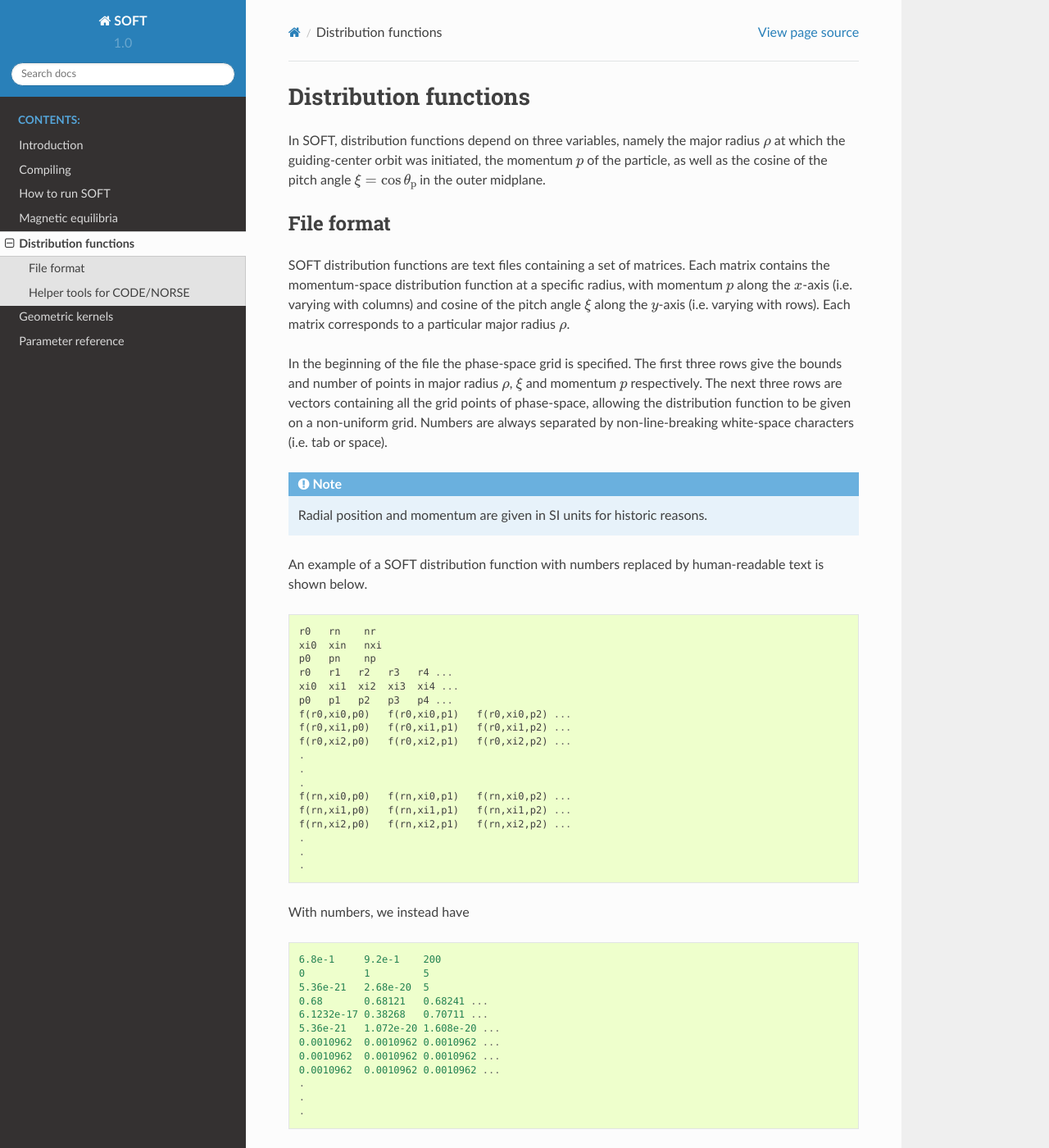
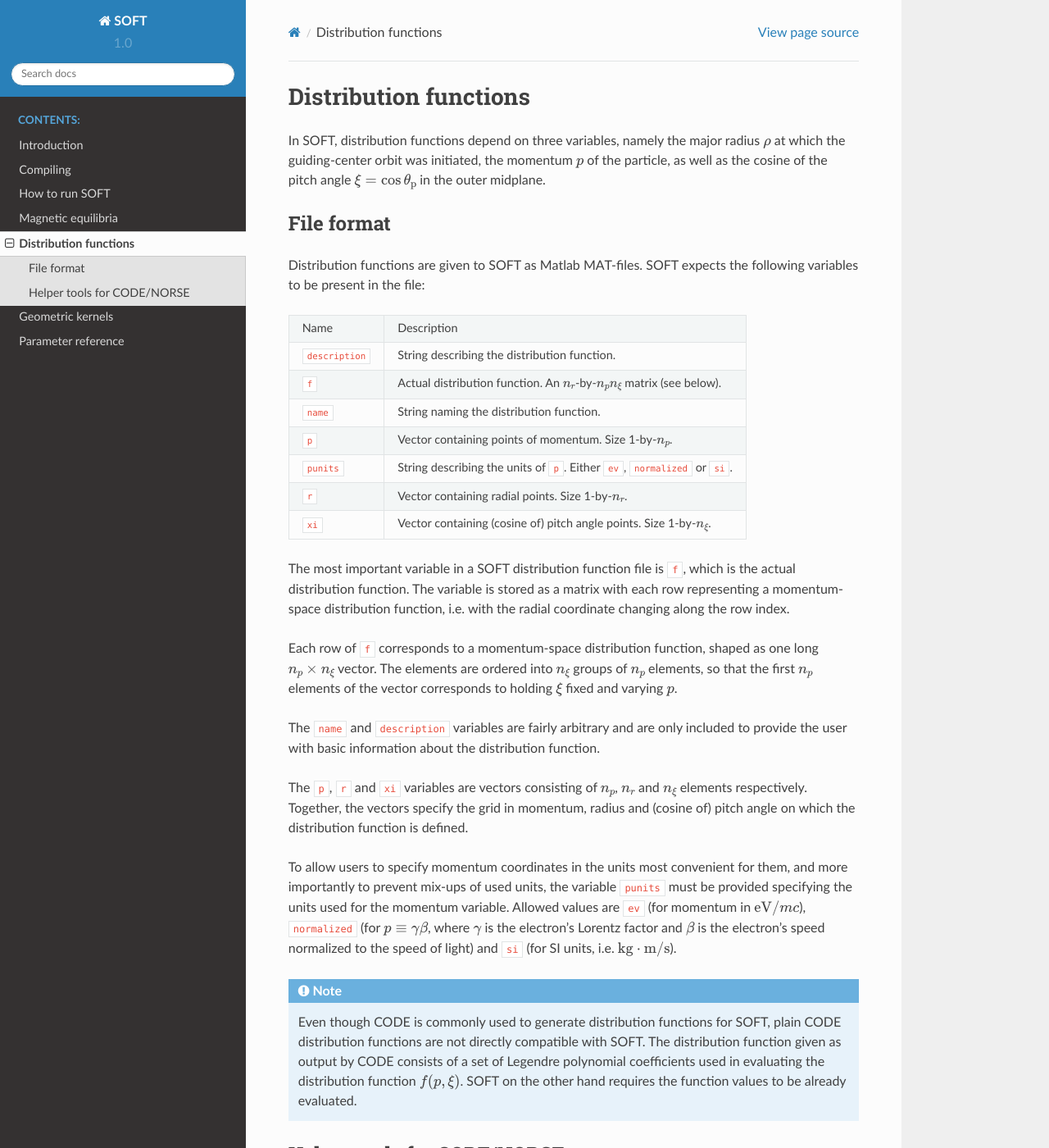
Before and after one commit to hoppe93/SOFT, a Sphinx documentation site: the page built from docs/sphinx/distributions.rst, in a window 1280 px wide and 1400 px high. Shown: the whole window at 82% size. Built offline with Sphinx 7.4.7 and the Read the Docs theme 2.0.0, drawn with Linux system fonts in a browser that asks for light colours.

Commit message:
Updated documentation

```diff
--- a/docs/sphinx/distributions.rst
+++ b/docs/sphinx/distributions.rst
@@ -6,55 +6,56 @@ as the cosine of the pitch angle :math:`\xi = \cos\theta_\mathrm{p}` in the oute
 
 File format
 -----------
-SOFT distribution functions are text files containing a set of matrices. Each matrix contains
-the momentum-space distribution function at a specific radius, with momentum :math:`p` along
-the :math:`x`-axis (i.e. varying with columns) and cosine of the pitch angle :math:`\xi`
-along the :math:`y`-axis (i.e. varying with rows). Each matrix corresponds to a particular
-major radius :math:`\rho`.
+Distribution functions are given to SOFT as Matlab MAT-files. SOFT expects the following
+variables to be present in the file:
 
-In the beginning of the file the phase-space grid is specified. The first three rows give the
-bounds and number of points in major radius :math:`\rho`, :math:`\xi` and momentum :math:`p`
-respectively. The next three rows are vectors containing all the grid points of phase-space,
-allowing the distribution function to be given on a non-uniform grid. Numbers are always
-separated by non-line-breaking white-space characters (i.e. tab or space).
++-----------------+----------------------------------------------------------------------------------------------------------------------+
+| Name            | Description                                                                                                          |
++-----------------+----------------------------------------------------------------------------------------------------------------------+
+| ``description`` | String describing the distribution function.                                                                         |
++-----------------+----------------------------------------------------------------------------------------------------------------------+
+| ``f``           | Actual distribution function. An :math:`n_r`-by-:math:`n_pn_{\xi}` matrix (see below).                               |
++-----------------+----------------------------------------------------------------------------------------------------------------------+
+| ``name``        | String naming the distribution function.                                                                             |
++-----------------+----------------------------------------------------------------------------------------------------------------------+
+| ``p``           | Vector containing points of momentum. Size 1-by-:math:`n_p`.                                                         |
++-----------------+----------------------------------------------------------------------------------------------------------------------+
+| ``punits``      | String describing the units of ``p``. Either ``ev``, ``normalized`` or ``si``.                                       |
++-----------------+----------------------------------------------------------------------------------------------------------------------+
+| ``r``           | Vector containing radial points. Size 1-by-:math:`n_r`.                                                              |
++-----------------+----------------------------------------------------------------------------------------------------------------------+
+| ``xi``          | Vector containing (cosine of) pitch angle points. Size 1-by-:math:`n_{\xi}`.                                         |
++-----------------+----------------------------------------------------------------------------------------------------------------------+
 
-.. note:: Radial position and momentum are given in SI units for historic reasons.
+The most important variable in a SOFT distribution function file is ``f``, which is the actual
+distribution function. The variable is stored as a matrix with each row representing a momentum-space
+distribution function, i.e. with the radial coordinate changing along the row index.
 
-An example of a SOFT distribution function with numbers replaced by human-readable text is shown below. ::
+Each row of ``f`` corresponds to a momentum-space distribution function, shaped as one long
+:math:`n_p\times n_{\xi}` vector. The elements are ordered into :math:`n_{\xi}` groups of :math:`n_p`
+elements, so that the first :math:`n_p` elements of the vector corresponds to holding :math:`\xi`
+fixed and varying :math:`p`.
 
-  r0   rn    nr
-  xi0  xin   nxi
-  p0   pn    np
-  r0   r1   r2   r3   r4 ...
-  xi0  xi1  xi2  xi3  xi4 ...
-  p0   p1   p2   p3   p4 ...
-  f(r0,xi0,p0)   f(r0,xi0,p1)   f(r0,xi0,p2) ...
-  f(r0,xi1,p0)   f(r0,xi1,p1)   f(r0,xi1,p2) ...
-  f(r0,xi2,p0)   f(r0,xi2,p1)   f(r0,xi2,p2) ...
-  .
-  .
-  .
-  f(rn,xi0,p0)   f(rn,xi0,p1)   f(rn,xi0,p2) ...
-  f(rn,xi1,p0)   f(rn,xi1,p1)   f(rn,xi1,p2) ...
-  f(rn,xi2,p0)   f(rn,xi2,p1)   f(rn,xi2,p2) ...
-  .
-  .
-  .
+The ``name`` and ``description`` variables are fairly arbitrary and are only included to provide
+the user with basic information about the distribution function.
 
-With numbers, we instead have ::
+The ``p``, ``r`` and ``xi`` variables are vectors consisting of :math:`n_p`, :math:`n_r` and :math:`n_{\xi}`
+elements respectively. Together, the vectors specify the grid in momentum, radius and (cosine of)
+pitch angle on which the distribution function is defined.
 
-  6.8e-1     9.2e-1    200
-  0          1         5
-  5.36e-21   2.68e-20  5
-  0.68       0.68121   0.68241 ...
-  6.1232e-17 0.38268   0.70711 ...
-  5.36e-21   1.072e-20 1.608e-20 ...
-  0.0010962  0.0010962 0.0010962 ...
-  0.0010962  0.0010962 0.0010962 ...
-  0.0010962  0.0010962 0.0010962 ...
-  .
-  .
-  .
+To allow users to specify momentum coordinates in the units most convenient for them, and more
+importantly to prevent mix-ups of used units, the variable ``punits`` must be provided specifying
+the units used for the momentum variable. Allowed values are ``ev`` (for momentum in :math:`\text{eV}/mc`),
+``normalized`` (for :math:`p\equiv\gamma\beta`, where :math:`\gamma` is the electron's Lorentz factor and
+:math:`\beta` is the electron's speed normalized to the speed of light) and ``si`` (for SI units, i.e.
+:math:`\text{kg}\cdot\text{m/s}`).
+
+.. note::
+   Even though CODE is commonly used to generate distribution functions for SOFT, plain CODE
+   distribution functions are not directly compatible with SOFT. The distribution function
+   given as output by CODE consists of a set of Legendre polynomial coefficients used in evaluating the
+   distribution function :math:`f(p,\xi)`. SOFT on the other hand requires the function values
+   to be already evaluated.
 
 Helper tools for CODE/NORSE
 ---------------------------
--- a/docs/sphinx/geomkern.rst
+++ b/docs/sphinx/geomkern.rst
@@ -131,4 +131,4 @@ and similarly in Python
    The order in which the number of elements are given to ``reshape`` is very
    significant!
 
-The above examples apply only to the ``full`` kernel function.
+The above examples are for a function of type ``r12ij``.
```
Also changed, not shown: 1 other file.
